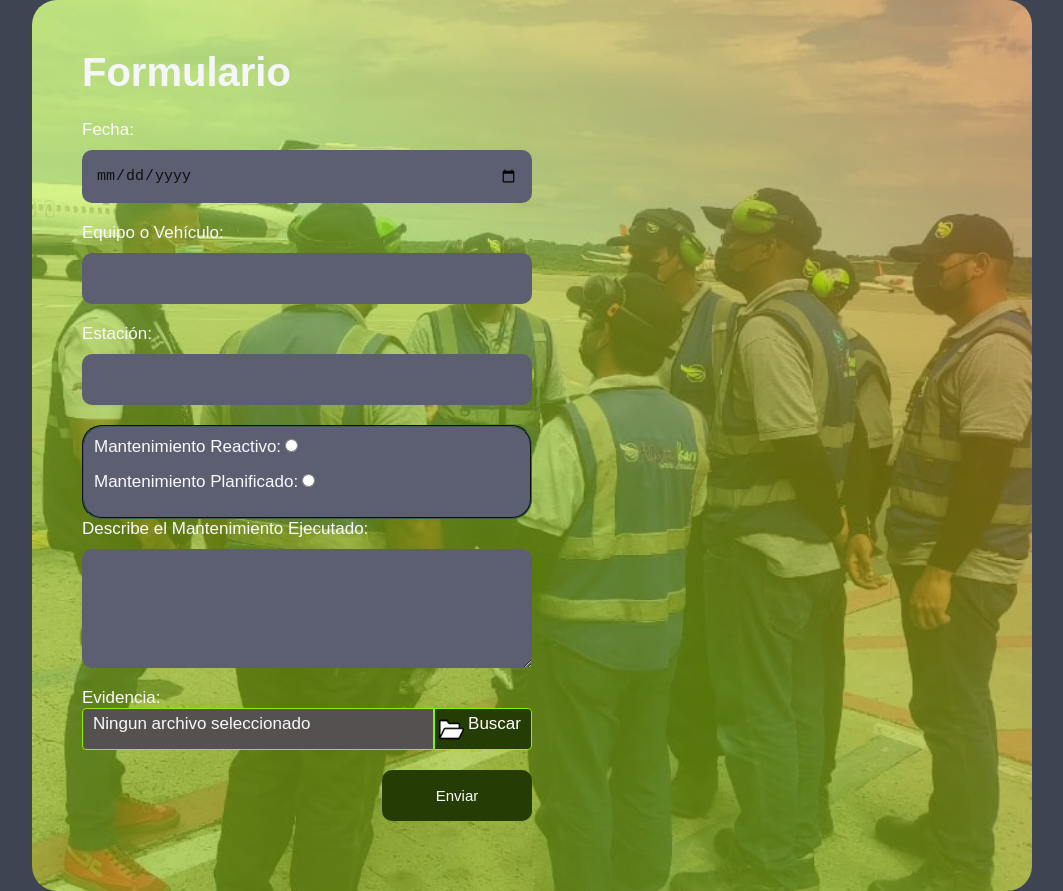
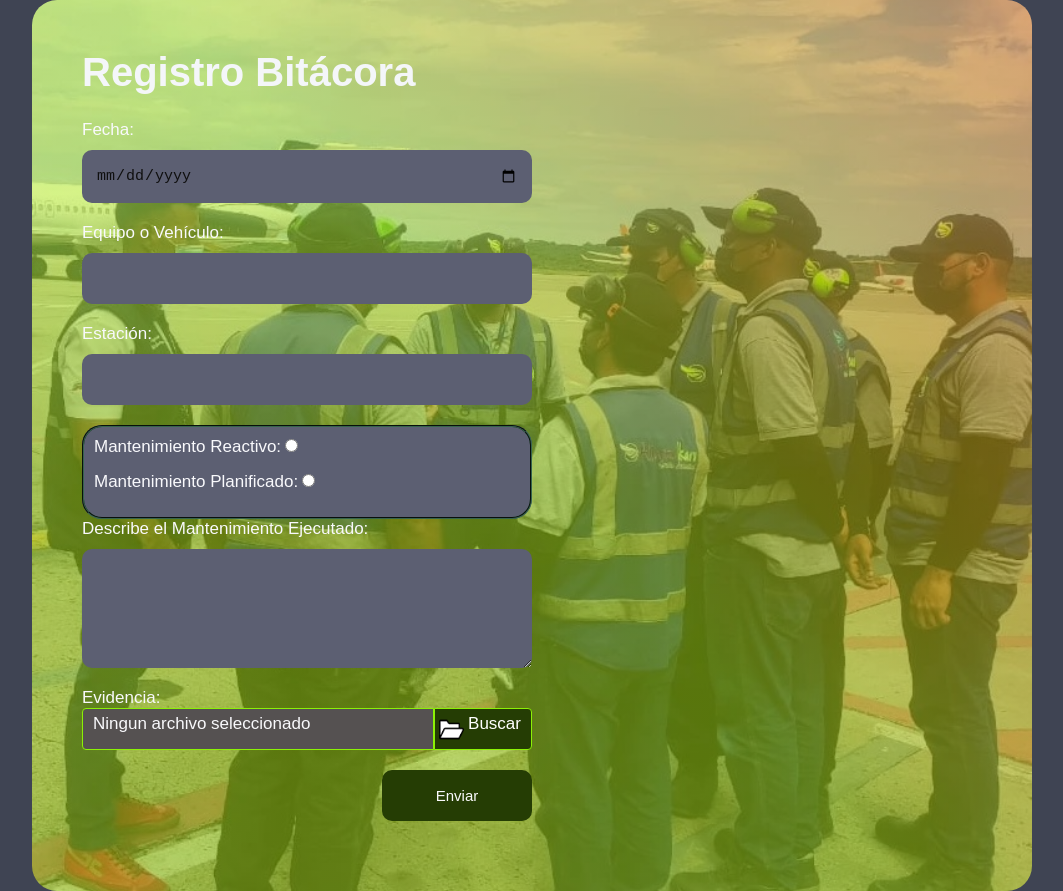
Before and after one commit to RichardGestion/RegistroMantenimiento, a plain HTML site: page index.html in a window 1280 px wide. Shown: the whole page, without its empty margins (108-1171 px from the left). Drawn offline with Linux system fonts and the light colour scheme.

Commit message:
Update index.html

```diff
--- a/index.html
+++ b/index.html
@@ -17,7 +17,7 @@
 
     <div class="form-content">
 
-        <h2>Formulario</h2>
+        <h2>Registro Bitácora</h2>
 
         <form method="post" enctype="multipart/form-data" action="https://formsubmit.co/formulariosalianzaikaro@gmail.com" >
 
```
